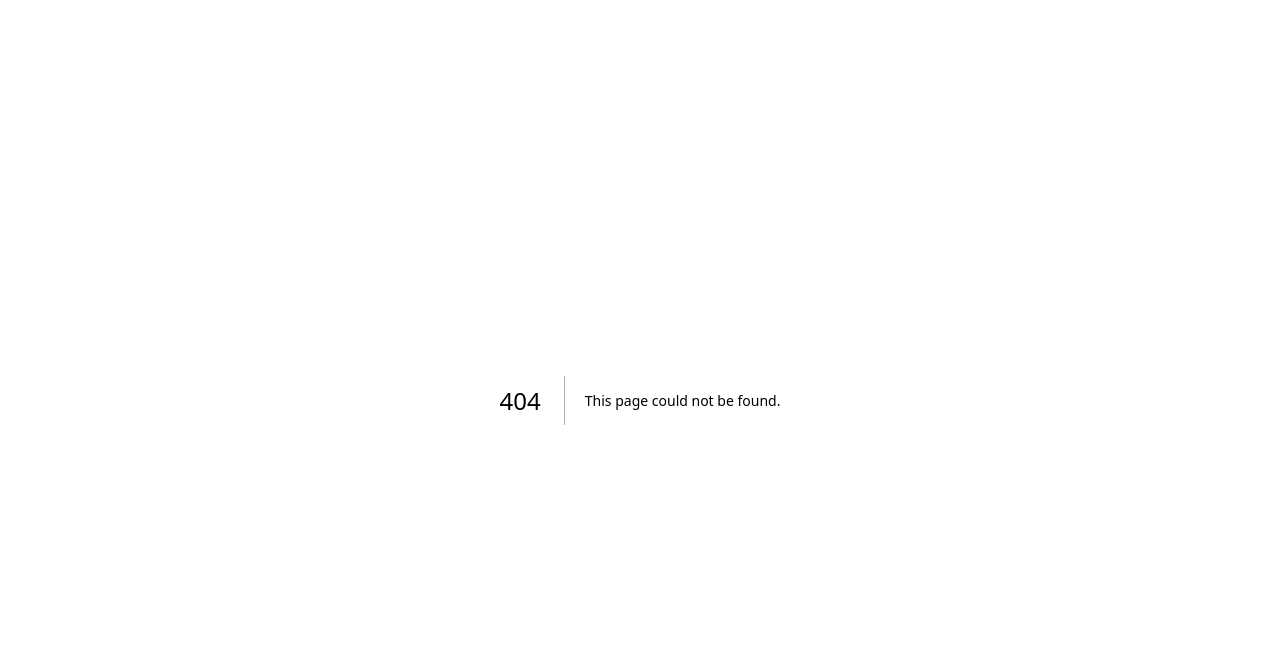
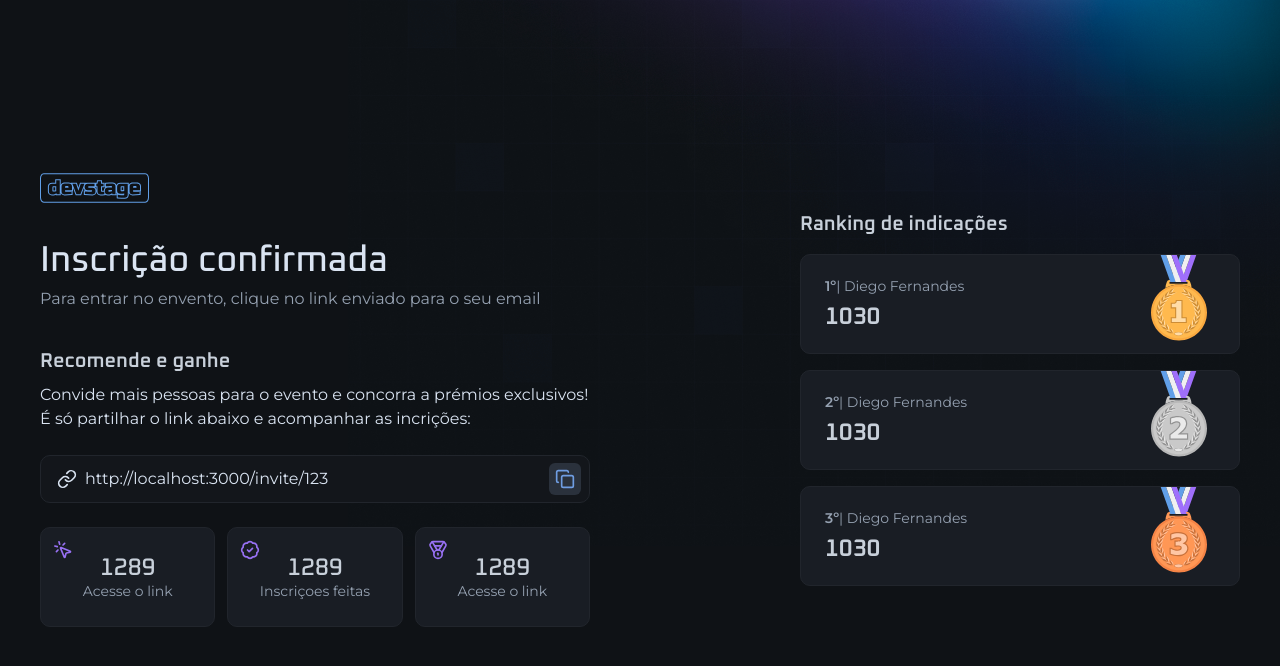
Before and after one commit to RitaLanca/nlw-connect, a Next.js app in the folder web/: page /invite in a window 1280 px wide. Before the commit this address had no page. Shown: the top 666 px of the page. Built offline with nearby package versions, Linux system fonts and the light colour scheme.

Commit message:
creates invitation page

```diff
--- /dev/null
+++ b/web/src/app/invite/invite-link-input.tsx
@@ -0,0 +1,30 @@
+'use client'
+
+// use Client -> para quando precisamos que o javascript seja executado no lado do browser.Para interações (submit, click, etc), usamos o client
+// use Server -> converte todo o tsx para html e envia para o browser (+leve, +rapido)
+
+import { IconButton } from '@/components/icon-button'
+import { InputField, InputIcon, InputRoot } from '@/components/input'
+import { Copy, Link } from 'lucide-react'
+
+interface InviteLinkInputProps {
+  inviteLink: string
+}
+
+export default function InviteLinkInput({ inviteLink }: InviteLinkInputProps) {
+  function copyInviteLink() {
+    navigator.clipboard.writeText(inviteLink)
+  }
+
+  return (
+    <InputRoot>
+      <InputIcon>
+        <Link className="size-5" />
+      </InputIcon>
+      <InputField readOnly defaultValue={inviteLink} />
+      <IconButton className="-mr-2" onClick={copyInviteLink}>
+        <Copy className="size-5" />
+      </IconButton>
+    </InputRoot>
+  )
+}
--- /dev/null
+++ b/web/src/app/invite/page.tsx
@@ -0,0 +1,43 @@
+import Image from 'next/image'
+
+import logo from '../../assets/logo.svg'
+import InviteLinkInput from './invite-link-input'
+import Ranking from './ranking'
+import Stats from './stats'
+
+export default function InvitePage() {
+  const inviteLink = 'http://localhost:3000/invite/123'
+
+  return (
+    <div className="min-h-dvh flex items-center justify-between gap-16 flex-col md:flex-row">
+      <div className="flex flex-col gap-10 w-full max-w-[550px]">
+        <Image src={logo} alt="devstage" width={108.5} height={30} />
+
+        <div className="space-y-2">
+          <h1 className="text-4xl flnt-semibold font-heading text-gray-100 leading-none ">
+            Inscrição confirmada
+          </h1>
+          <p className="text-gray-300">
+            Para entrar no envento, clique no link enviado para o seu email
+          </p>
+        </div>
+
+        <div className="space-y-6">
+          <div className="space-y-3">
+            <h2 className="text-gray-200 text-xl font-heading font-semibold leading-none">
+              Recomende e ganhe
+            </h2>
+            <p>
+              Convide mais pessoas para o evento e concorra a prémios
+              exclusivos! É só partilhar o link abaixo e acompanhar as
+              incrições:
+            </p>
+          </div>
+          <InviteLinkInput inviteLink={inviteLink} />
+          <Stats />
+        </div>
+      </div>
+      <Ranking />
+    </div>
+  )
+}
--- /dev/null
+++ b/web/src/app/invite/ranking.tsx
@@ -0,0 +1,56 @@
+import Image from 'next/image'
+
+import cooper from '../../assets/medal-cooper.svg'
+import gold from '../../assets/medal-gold.svg'
+import silver from '../../assets/medal-silver.svg'
+
+export default function Ranking() {
+  return (
+    <div className="w-full max-w-[440px] space-y-5">
+      <h2 className="text-gray-200 text-xl font-semibold font-heading leading-none">
+        Ranking de indicações
+      </h2>
+      <div className="space-y-4">
+        <div className="relative rounded-xl bg-gray-700 border border-gray-600 p-6 flex flex-col justify-center gap-3">
+          <span className="text-sm text-gray-300 leading-none">
+            <span className="font-semibold">1º</span>| Diego Fernandes
+          </span>
+          <span className="font-heading text-2xl font-semibold text-gray-200  leading-none">
+            1030
+          </span>
+          <Image
+            src={gold}
+            alt="gold medal"
+            className="absolute top-0 right-8"
+          />
+        </div>
+        <div className="relative rounded-xl bg-gray-700 border border-gray-600 p-6 flex flex-col justify-center gap-3">
+          <span className="text-sm text-gray-300 leading-none">
+            <span className="font-semibold">2º</span>| Diego Fernandes
+          </span>
+          <span className="font-heading text-2xl font-semibold text-gray-200  leading-none">
+            1030
+          </span>
+          <Image
+            src={silver}
+            alt="silver medal"
+            className="absolute top-0 right-8"
+          />
+        </div>
+        <div className="relative rounded-xl bg-gray-700 border border-gray-600 p-6 flex flex-col justify-center gap-3">
+          <span className="text-sm text-gray-300 leading-none">
+            <span className="font-semibold">3º</span>| Diego Fernandes
+          </span>
+          <span className="font-heading text-2xl font-semibold text-gray-200  leading-none">
+            1030
+          </span>
+          <Image
+            src={cooper}
+            alt="cooper medal"
+            className="absolute top-0 right-8"
+          />
+        </div>
+      </div>
+    </div>
+  )
+}
--- /dev/null
+++ b/web/src/app/invite/stats.tsx
@@ -0,0 +1,35 @@
+import { BadgeCheck, Medal, MousePointerClick } from 'lucide-react'
+
+export default function Stats() {
+  return (
+    <div className="grid gap-3 md:grid-cols-3">
+      <div className="relative bg-gray-700 border border-gray-600 px-4 py-7 flex flex-col items-center justify-center gap-1 rounded-xl">
+        <span className="font-heading text-2xl text-semibold text-gray-200 leading-none">
+          1289
+        </span>
+        <span className="text-sm text-gray-300 leading-none text-center">
+          Acesse o link
+        </span>
+        <MousePointerClick className="size-5 text-purple absolute top-3 left-3" />
+      </div>
+      <div className="relative bg-gray-700 border border-gray-600 px-4 py-7 flex flex-col items-center justify-center gap-1 rounded-xl">
+        <span className="font-heading text-2xl text-semibold text-gray-200 leading-none">
+          1289
+        </span>
+        <span className="text-sm text-gray-300 leading-none text-center">
+          Inscriçoes feitas
+        </span>
+        <BadgeCheck className="size-5 text-purple absolute top-3 left-3" />
+      </div>
+      <div className="relative bg-gray-700 border border-gray-600 px-4 py-7 flex flex-col items-center justify-center gap-1 rounded-xl">
+        <span className="font-heading text-2xl text-semibold text-gray-200 leading-none">
+          1289
+        </span>
+        <span className="text-sm text-gray-300 leading-none text-center">
+          Acesse o link
+        </span>
+        <Medal className="size-5 text-purple absolute top-3 left-3" />
+      </div>
+    </div>
+  )
+}
```
